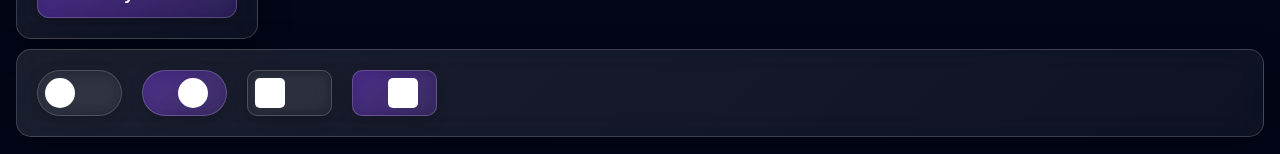
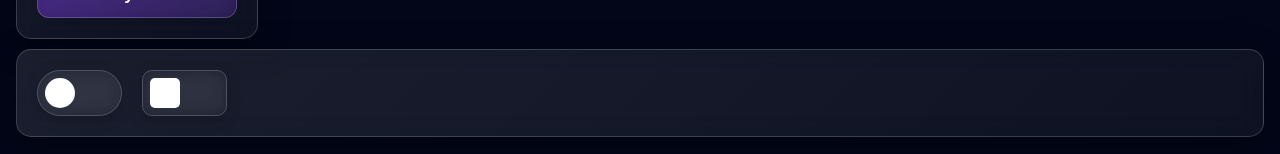
Before and after one commit to javoxhr2oo8/ui-components, a Nuxt app: page / in a window 1280 px wide. Shown: the part 784-938 px from the top of the page. Built offline with nearby package versions, Linux system fonts and the light colour scheme.

Commit message:
added toggles

```diff
--- a/app/components/Main/index.vue
+++ b/app/components/Main/index.vue
@@ -40,9 +40,7 @@ const appWindowSwitch = ref(false)
                     <Card>
                         <FlexBox gap="20px">
                             <Toggle v-model:toggle="isLightOn" />
-                            <Toggle v-model:toggle="isLightOff" />
                             <Toggle v-model:toggle="isLightSquare" :square="true" />
-                            <Toggle v-model:toggle="isLightSquareOff" :square="true" />
                         </FlexBox>
                     </Card>
 
```
